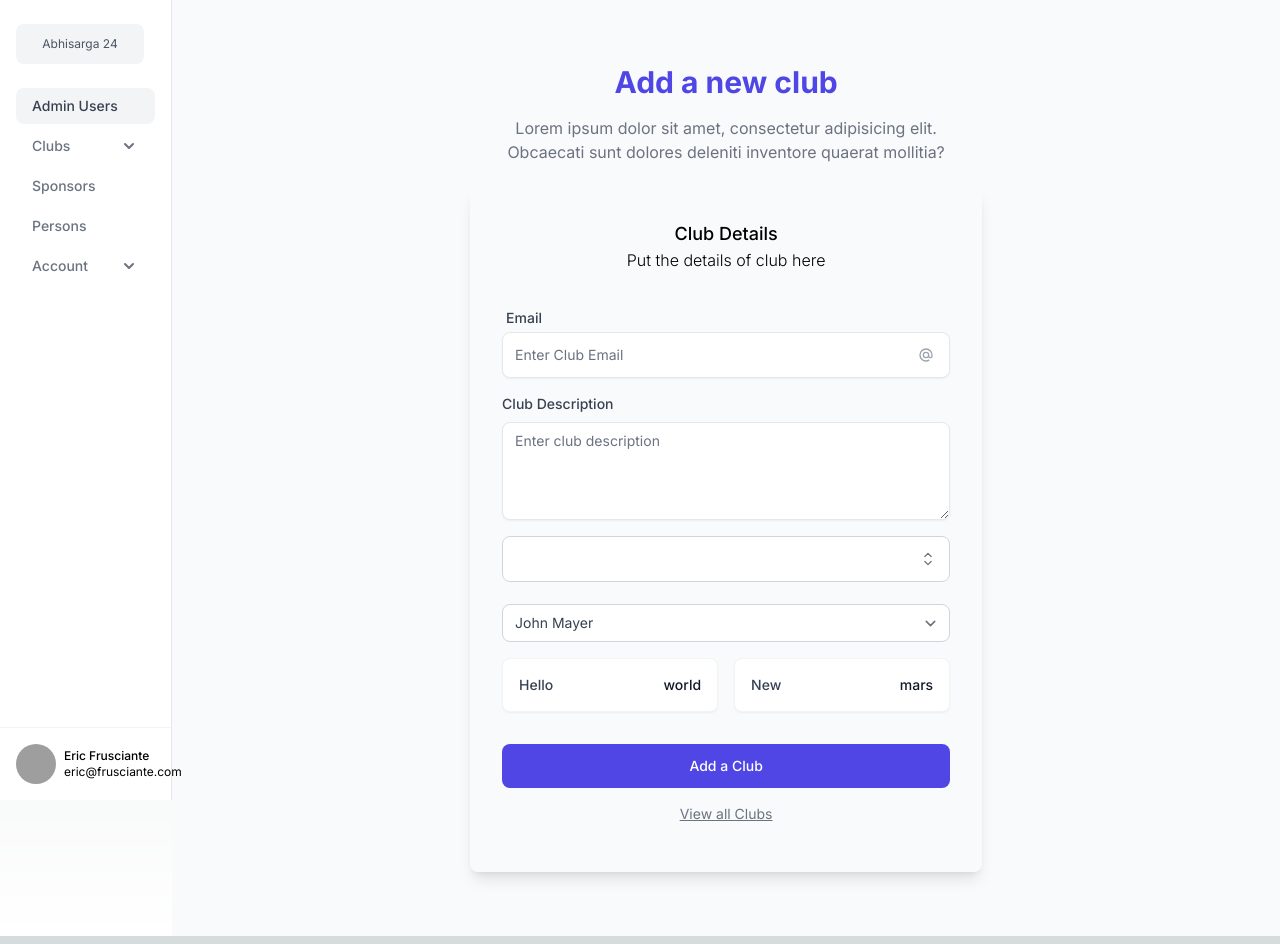
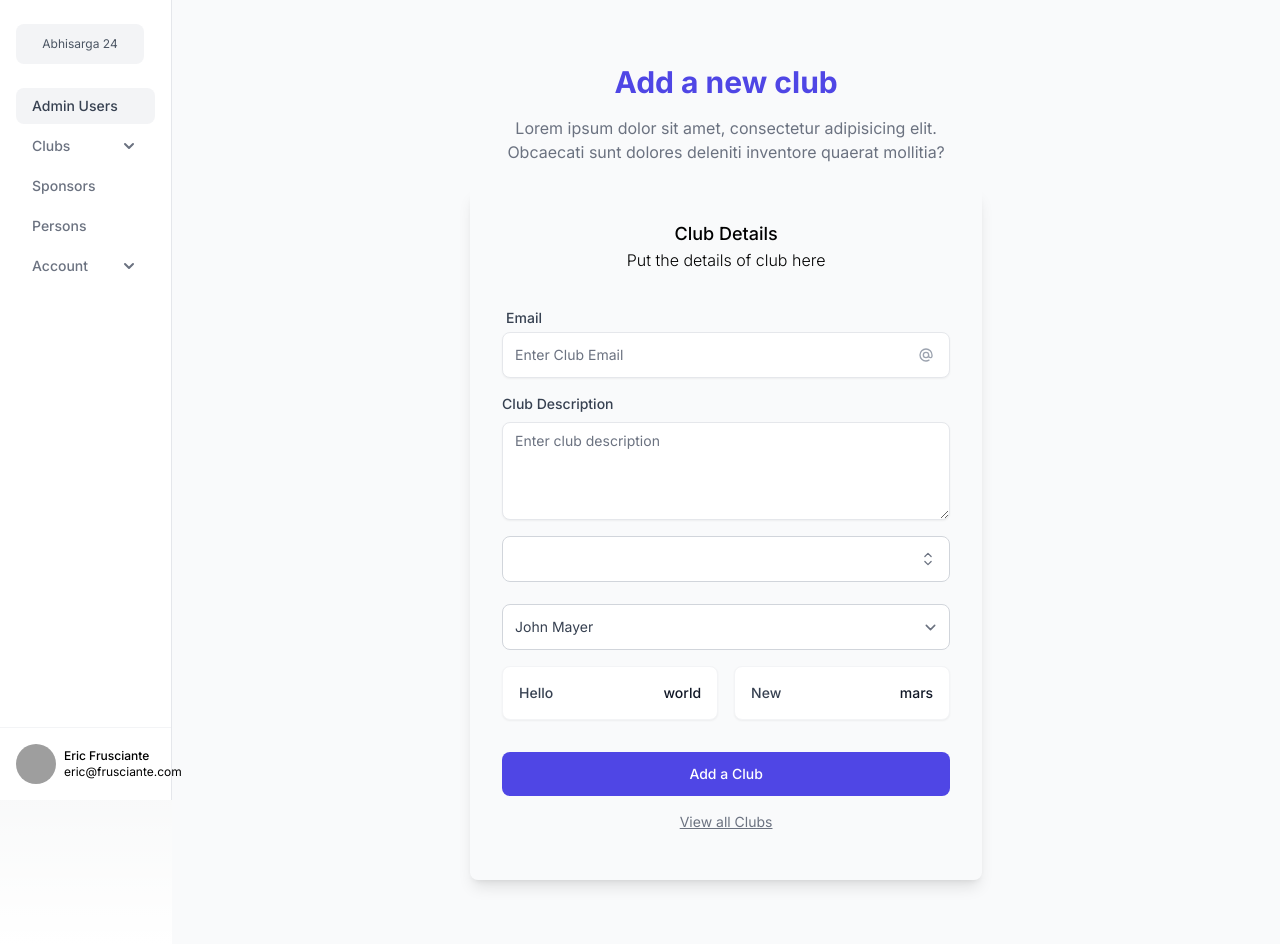
Before and after one commit to Abhisarga/abhisarga-24-admin, a Next.js app: page /admin/adit/clubs in a window 1280 px wide. Built offline with nearby package versions, Linux system fonts and the light colour scheme; grey boxes are pictures that could not be loaded.

Commit message:
update padding in SelectDropDown component

```diff
--- a/src/components/Forms/SelectDropDown.jsx
+++ b/src/components/Forms/SelectDropDown.jsx
@@ -10,7 +10,7 @@ export function SelectDropDown({ id, label, children }) {
                 <select
                     name={id}
                     id={id}
-                    className="mt-1.5 w-full rounded-lg border-gray-300 text-gray-700 sm:text-sm"
+                    className="mt-1.5 w-full rounded-lg border-gray-300 text-gray-700 sm:text-sm p-3"
                 >
                     {children}
                 </select>
```
